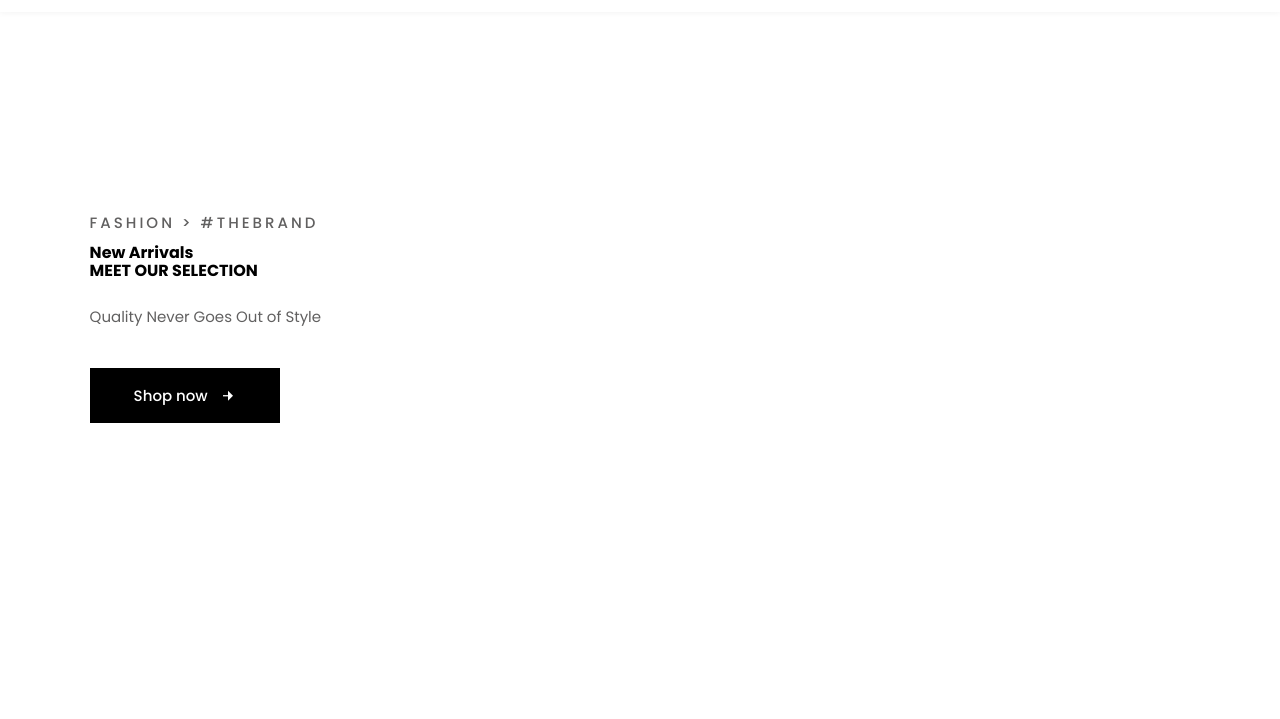
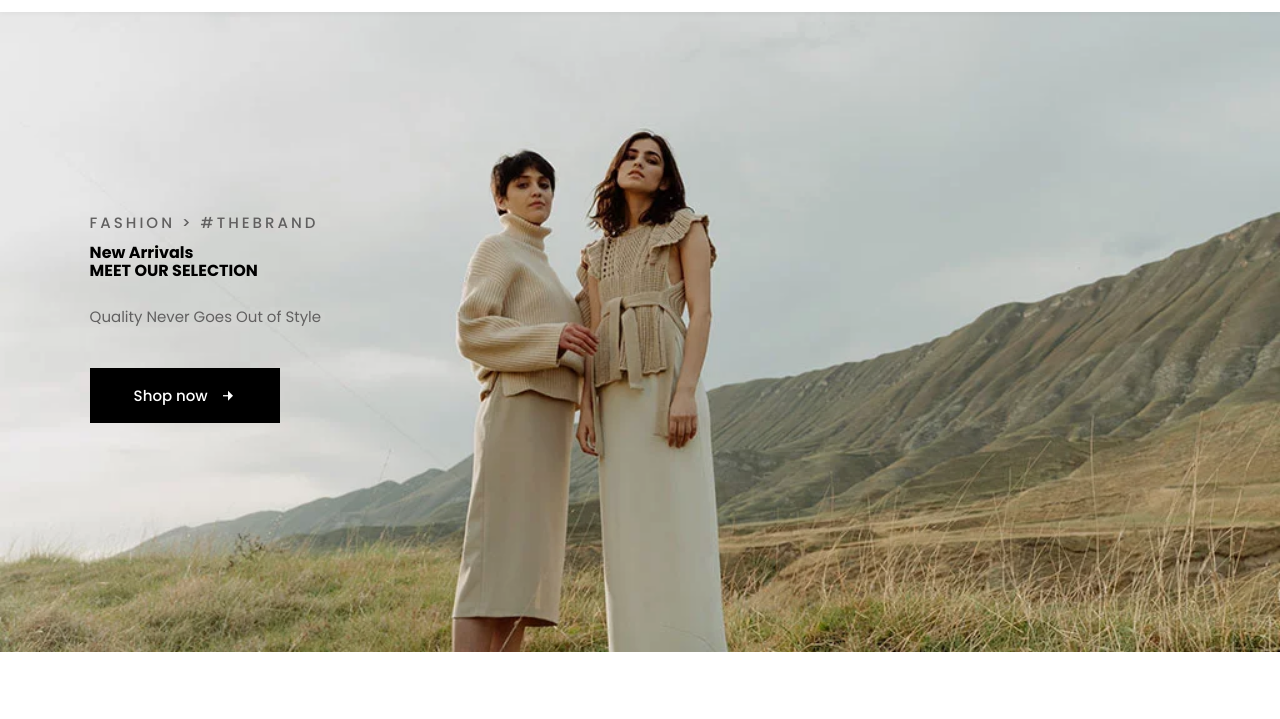
Before and after one commit to aneeshhhhhh/Ecommerce-website, a plain HTML site: page index.html in a window 1280 px wide. Shown: the part 68-787 px from the top of the page. Drawn offline with nearby package versions, Linux system fonts and the light colour scheme.

Commit message:
css path updated

```diff
--- a/css/styles.css
+++ b/css/styles.css
@@ -94,7 +94,7 @@ section{
     position: relative;
     height: 100vh;
     width: 100%;
-    background: url("app/assets/Quiet-Luxury-Minimalismus-trifft-Luxus-Kleidung.webp");
+    background: url("../app/assets/Quiet-Luxury-Minimalismus-trifft-Luxus-Kleidung.webp");
     background-size: cover;
     background-position: center;
     display: flex;
```
